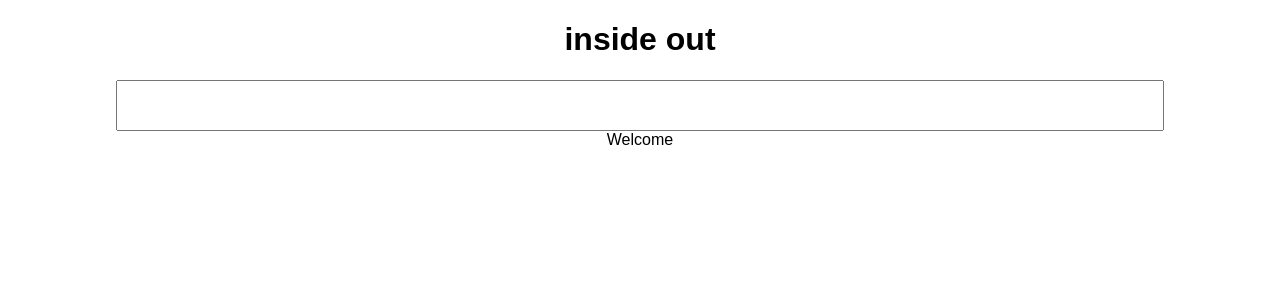
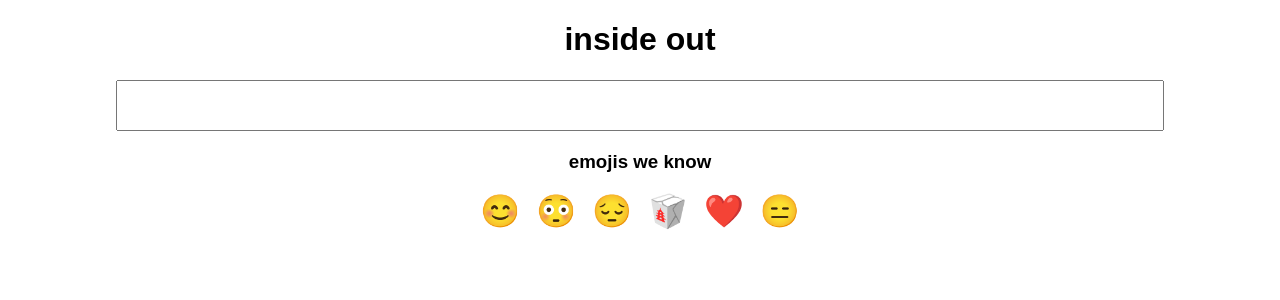
Before and after one commit to hrshmistry/fav-animal, a React (Create React App) app: page / in a window 1280 px wide. Shown: the top 300 px of the page. Built offline with nearby package versions, Linux system fonts and the light colour scheme.

Commit message:
click handler and change handler with useState()

```diff
--- a/src/App.js
+++ b/src/App.js
@@ -1,23 +1,53 @@
 import React, { useState } from "react";
 import "./styles.css";
 
+var emojiDictionary = {
+  "😊": "smiling",
+  "😳": "disbelief",
+  "😔": "sad",
+  "🥡": "takeout box",
+  "❤️": "love",
+  "😑": "annoyance"
+};
+
+var emojiWeKnow = Object.keys(emojiDictionary);
+
 export default function App() {
-  const [userInput, setUserInput] = useState("");
-  function onChangeHandler(event) {
-    console.log(event.target.value);
-    setUserInput(event.target.value);
+  const [meaning, setMeaning] = useState("");
+
+  function emojiInputHandler(event) {
+    var userInput = event.target.value;
+
+    var meaning = emojiDictionary[userInput];
+
+    if (meaning === undefined) {
+      meaning = "We don't have this in our DB";
+    }
+    setMeaning(meaning);
+  }
+
+  function emojiClickHandler(emoji) {
+    var meaning = emojiDictionary[emoji];
+    setMeaning(meaning);
   }
 
   return (
     <div className="App">
       <h1>inside out</h1>
-      <input onChange={onChangeHandler}></input>
-      <div>Welcome {userInput}</div>
+      <input onChange={emojiInputHandler}></input>
+      <h2>{meaning}</h2>
+      <h3>emojis we know</h3>{" "}
+      {emojiWeKnow.map(function (emoji) {
+        return (
+          <span
+            onClick={() => emojiClickHandler(emoji)}
+            style={{ fontSize: "2rem", padding: "0.5rem", cursor: "pointer" }}
+            key={emoji}
+          >
+            {emoji}
+          </span>
+        );
+      })}
     </div>
   );
 }
-
-/*
-React is "VISER"
-View -> Interect -> State in Event handler -> React
-*/
```
